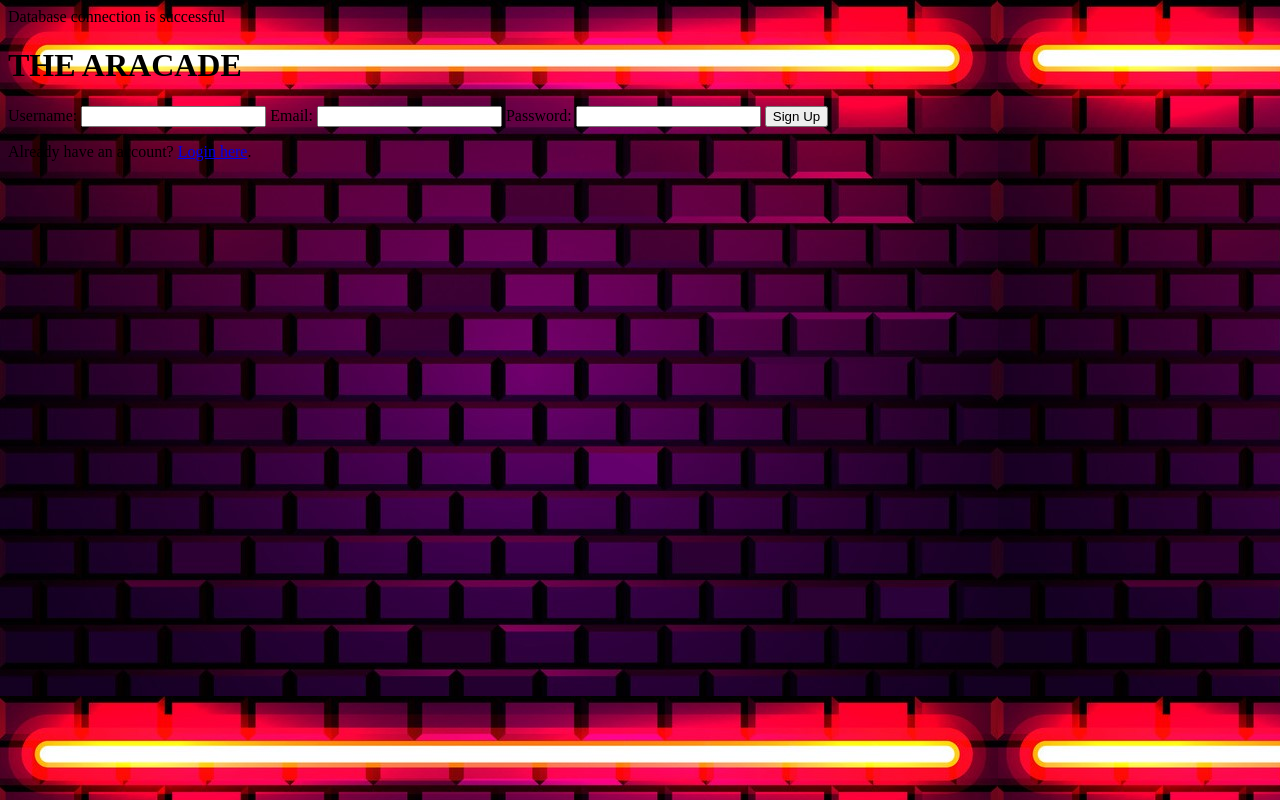
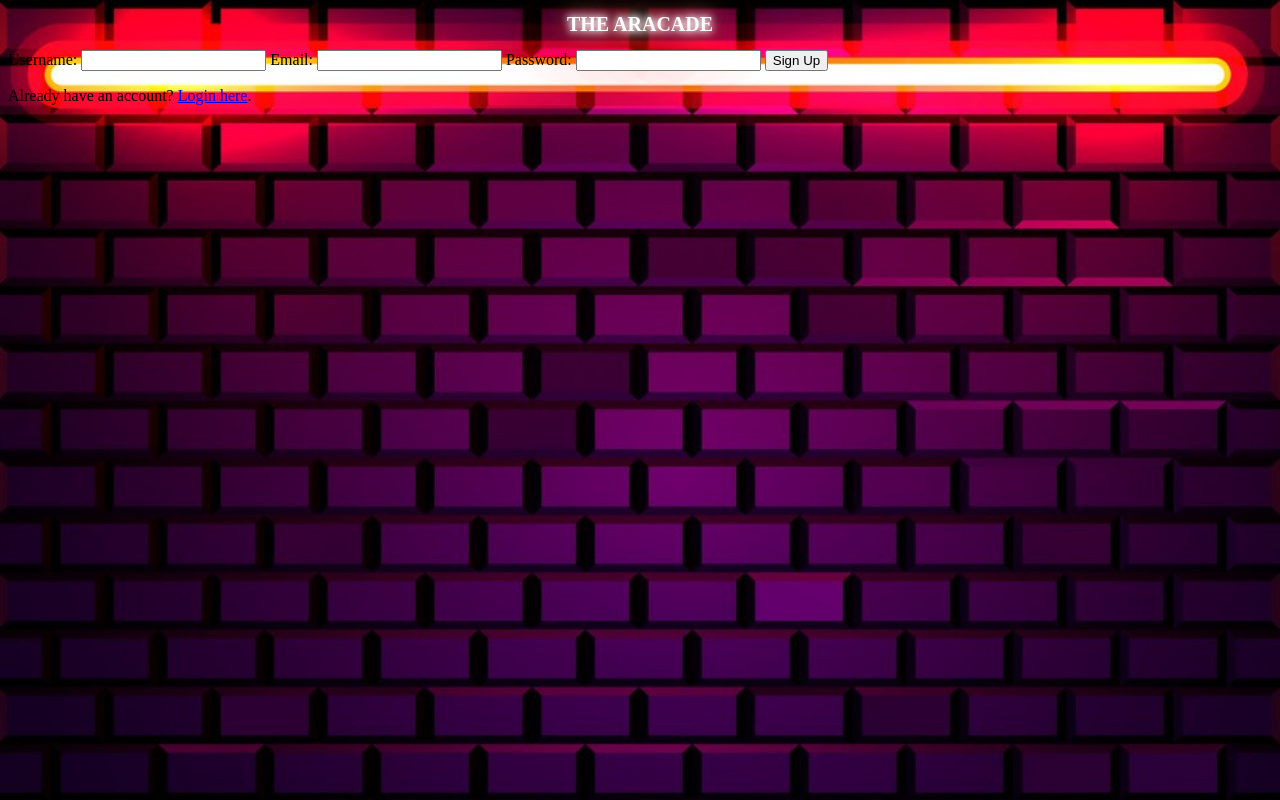
Before and after one commit to dkiad/Project4_Spring2024_CSCI499_dkiad_quianbowden, a PHP site: page /Project5.php in a window 1280 px wide. Run offline with PHP 8.4, Linux system fonts and the light colour scheme; data that the repository does not hold is empty.

Commit message:
Add files via upload

```diff
--- a/Project5.php
+++ b/Project5.php
@@ -7,18 +7,12 @@ $servername = 'localhost'; //for XAMPP we use localhost
    $dbname = 'project5'; //Change this to whatever database name you set in PHPmyAdmin
 
    $link = mysqli_connect($servername,$username,$password, $dbname);
-if (mysqli_connect_error())
-{
-   die("Database connection is unsuccessful");
 
-}
-else
-{
-   echo "Database connection is successful";
-};
 
 
 $queryInsert = "INSERT INTO users (email, password) VALUES ('dentdkia@gmail.com', 'yespassword')"; // this is used to update a row in the database.
+
+//If you leave this line in here it will fill up the table with the same information every refresh
 
 
 mysqli_query($link, $queryInsert);
@@ -35,9 +29,6 @@ if ($result = mysqli_query($link, $query)) {
 mysqli_close($link); // Close connection
 ?>
 
-
-
-
 <!DOCTYPE html>
 <html lang="en">
 <head>
@@ -48,7 +39,7 @@ mysqli_close($link); // Close connection
 </head>
     <body>
         <div class="container">
-            <h1>THE ARACADE </h1>
+            <h1 class="title">THE ARACADE </h1>
         <form action="signup.php" method="POST">
             <label for="username">Username:</label>
             <input type="text" id="username" name="username" required>
--- a/STYLE.css
+++ b/STYLE.css
@@ -13,6 +13,25 @@
         0 0 151px #0fa;
 }
 
+.title{
+    color: #fff;
+    text-shadow:
+    /* White glow */
+        0 0 7px #fff,
+        0 0 10px #fff,
+        0 0 21px #fff,
+        /* Color of Glow */
+        0 0 42px rgb(234, 24, 24),
+        0 0 82px rgb(234, 24, 24),
+        0 0 92px rgb(234, 24, 24),
+        0 0 102px rgb(234, 24, 24),
+        0 0 151px rgb(234, 24, 24);
+
+    font-size: 20px;
+    text-align: center;
+}
 body {
     background-image: url("gamejudgebg.jpg");
+    background-repeat: no-repeat;
+    background-size: cover
 }
```
